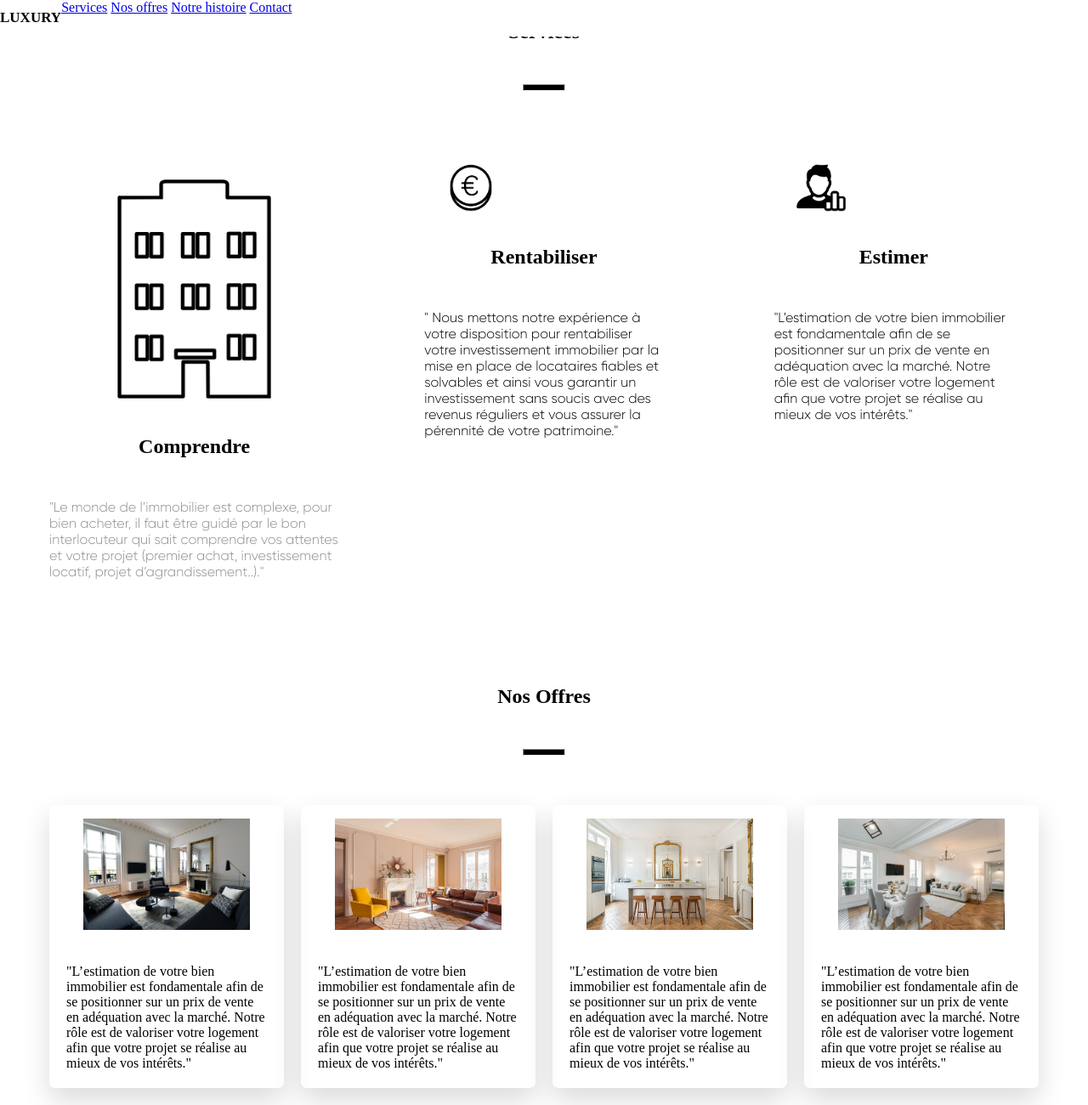
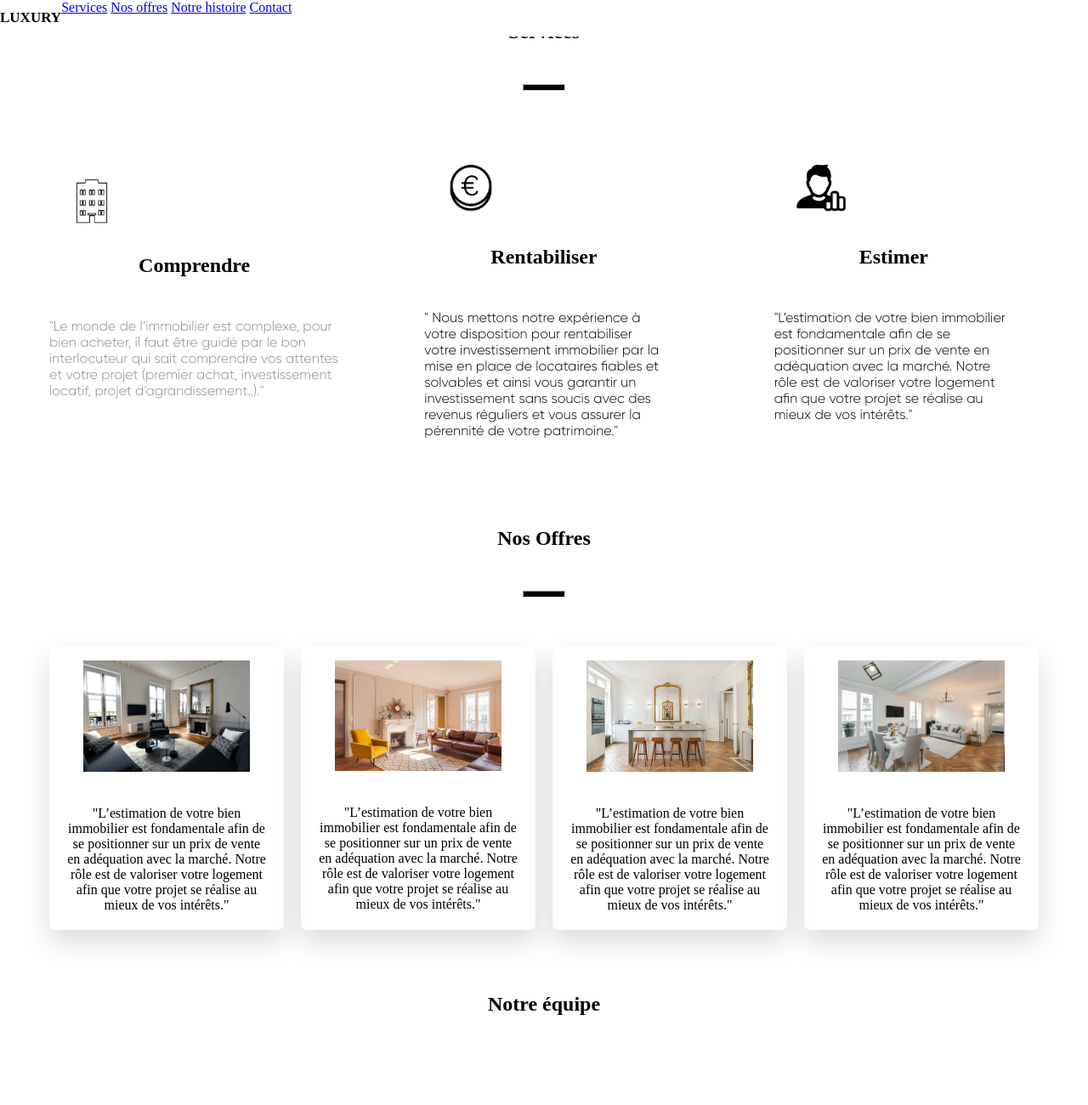
Before and after one commit to BillYede/LUXURY, a website built with Parcel: page src/index.html in a window 1280 px wide. Shown: the top 1300 px of the page at 85% size. After the commit the page ends 1243 px from the top, so only its background shows below. Built offline with nearby package versions, Linux system fonts and the light colour scheme.

Commit message:
big changes

```diff
--- a/src/scss/styles.scss
+++ b/src/scss/styles.scss
@@ -12,7 +12,7 @@
     font-family: 'gilroy';
     font-family: 'light';
     src: url(../media/Gilroy-ExtraBold.otf);
-    src: url(../media/Gilroy-Light.otf);
+    src: url(../media/Gilroy-Light.7191d9a0.otf);
   }
 
   @keyframes fadein {
@@ -67,8 +67,8 @@
   .building {
     margin: 50px auto;
     &__images {
-      width: 100%;
-      float: left;
+      width: 60px;
+
     }
     &__description {
       margin: 20px;
@@ -93,7 +93,7 @@
     padding: 30px;
     &__pictogram {
       height: 70px;
-      margin: 0 auto;
+
     }
     &__description {
       margin: 20px;
@@ -112,9 +112,12 @@
     justify-items: center;
     padding: 50px;
     grid-gap: 20px;
+  margin: auto;
+  text-align: center;
 
     &__pictures {
       width: 100%;
+
     }
   }
 
```
Also changed, not shown: src/index.html (+1 -1 lines), src/media/Gilroy-Light.7191d9a0.otf (renamed from src/media/Gilroy-Light.otf), src/media/furniture-decora-moderne-moutarde-beige-chic-cosy-gris-jaune-deco-blanc-scandinave-canard-cranford-idee-marine-petrole-contemporain-spacieux-coupon-marron-bleu-noir-salon-code-736x535.jpg (added), 2 other files.
